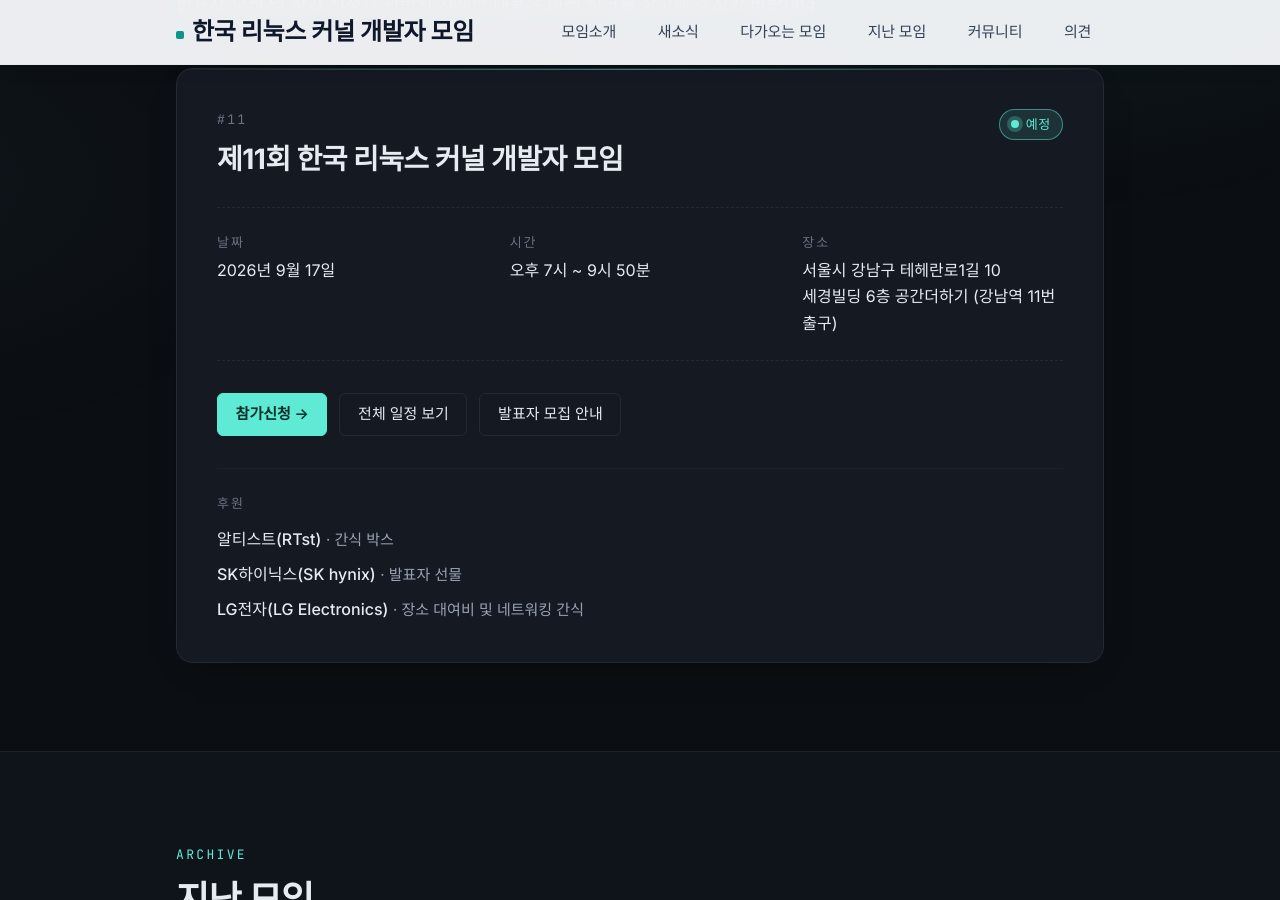
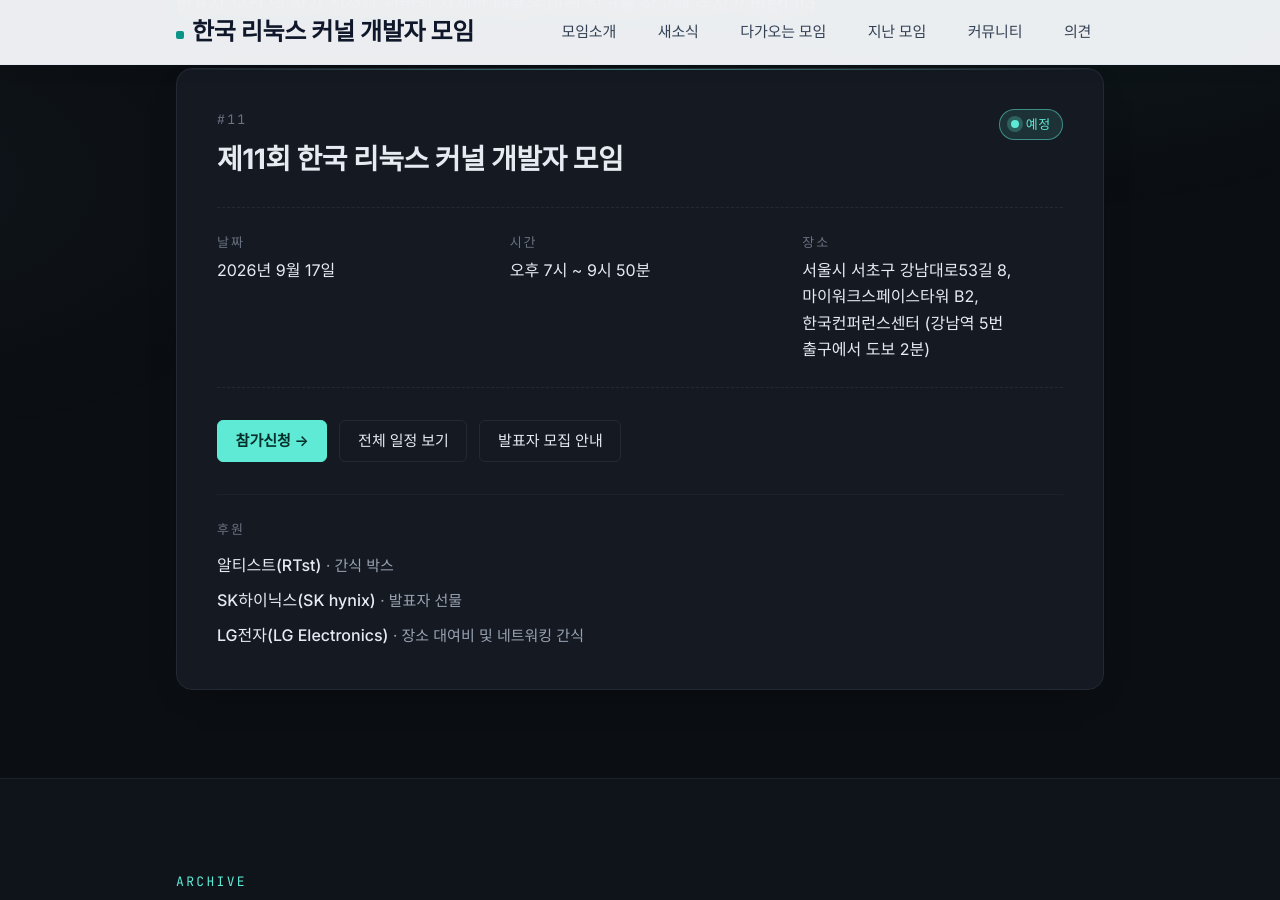
Before and after one commit to kernel-dev-ko/kernel-dev-ko.github.io, a Jekyll site: the page built from README.md, in a window 1280 px wide and 900 px high, scrolled down 2327 px. Built offline with Jekyll 4.4.1, drawn with Linux system fonts in a browser that asks for light colours.

Commit message:
Change venue for 11th Korean Linux Kernel Meetup
Updated the venue details for the 11th Korean Linux Kernel Developers Meetup.

```diff
--- a/_data/meetups.yml
+++ b/_data/meetups.yml
@@ -15,7 +15,7 @@
   title: 제11회 한국 리눅스 커널 개발자 모임
   date: 2026-09-17
   status: upcoming
-  venue: 서울시 강남구 테헤란로1길 10 세경빌딩 6층 공간더하기 (강남역 11번 출구)
+  venue: 서울시 서초구 강남대로53길 8, 마이워크스페이스타워 B2, 한국컨퍼런스센터 (강남역 5번 출구에서 도보 2분)
   time: 오후 7시 ~ 9시 50분
   rsvp:
     url: https://event-us.kr/klkd/event/133026
```
